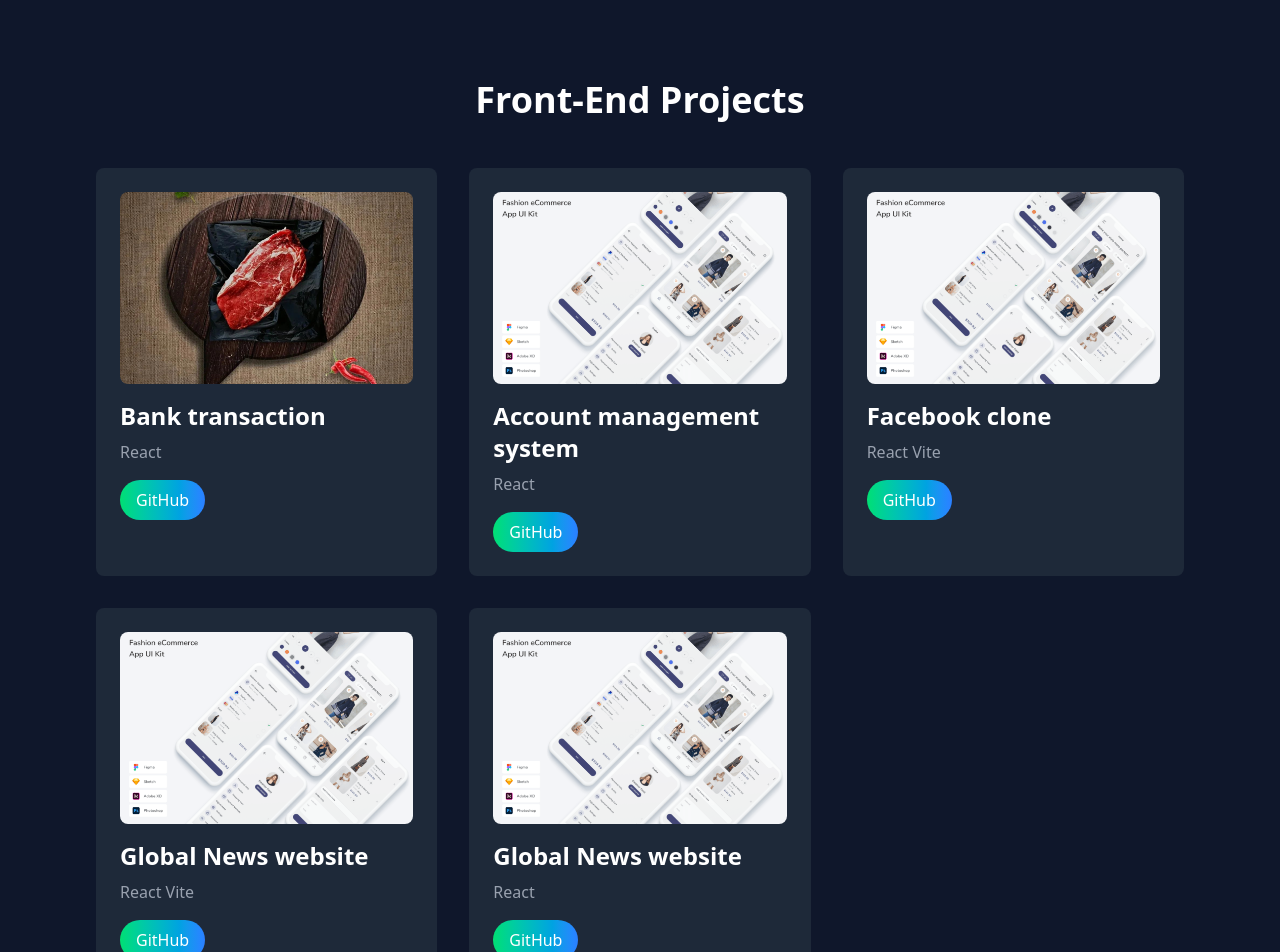
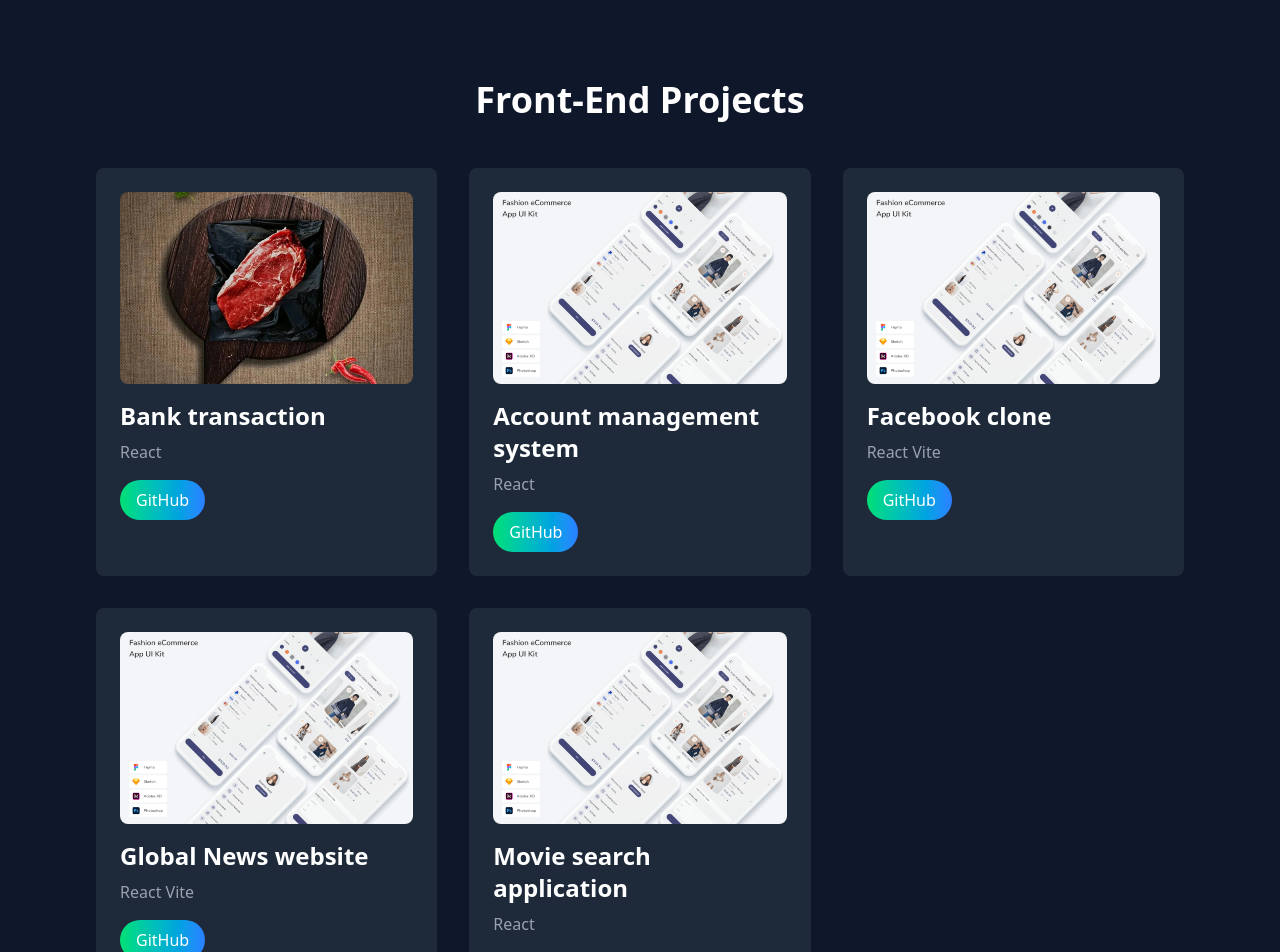
Before and after one commit to Ifeanyisunday/Portfolio, a React (Vite) app: page /#/frontend in a window 1280 px wide. Shown: the top 952 px of the page. Built offline with nearby package versions, Linux system fonts and the light colour scheme.

Commit message:
portfolio

```diff
--- a/src/backend/Backend.jsx
+++ b/src/backend/Backend.jsx
@@ -42,7 +42,7 @@ const projects = [
     {
         id:5,
         image: ecommerce,
-        name: "Contact management",
+        name: "Task management",
         technologies: "Express js",
         github: "https://github.com/Ifeanyisunday/TaskMangement-expressjs.git"
     },
--- a/src/frontend/frontend.jsx
+++ b/src/frontend/frontend.jsx
@@ -35,7 +35,7 @@ const projects = [
     {
         id:5,
         image: ecommerce,
-        name: "Global News website",
+        name: "Movie search application",
         technologies: "React",
         github: "https://github.com/Ifeanyisunday/MovieSearch-App.git"
     },
```
